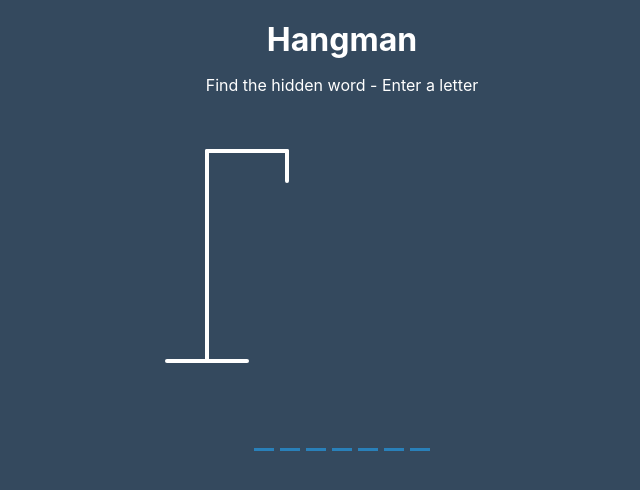
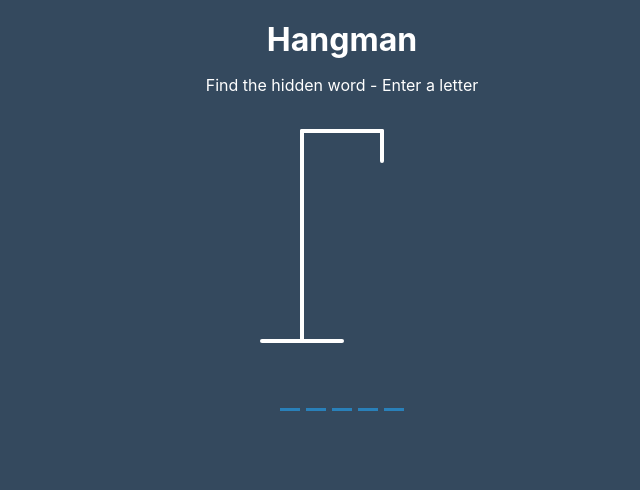
Before and after one commit to hammer147/hangman, a Next.js app: page / in a window 1280 px wide. Shown: the top 490 px of the page, without its empty margins (298-938 px from the left). Built offline with nearby package versions, Linux system fonts and the light colour scheme.

Commit message:
improved styling

```diff
--- a/components/word.module.css
+++ b/components/word.module.css
@@ -1,14 +1,10 @@
 .word {
   display: flex;
-  position: absolute;
-  bottom: 10px;
-  left: 50%;
-  transform: translateX(-50%);
 }
 
 .letter {
   border-bottom: 3px solid #2980b9;
-  display: inline-flex;
+  display: flex;
   font-size: 30px;
   align-items: center;
   justify-content: center;
--- a/components/word.tsx
+++ b/components/word.tsx
@@ -4,11 +4,12 @@ import styles from './word.module.css'
 type Props = {
   selectedWord: string
   correctLetters: Letter[]
+  onWordClick: () => void
 }
 
-const Word = ({ selectedWord, correctLetters }: Props) => {
+const Word = ({ selectedWord, correctLetters, onWordClick }: Props) => {
   return (
-    <div className={styles.word}>
+    <div className={styles.word} onClick={onWordClick}>
       {selectedWord.split('').map((letter, i) => (
         <span className={styles.letter} key={i}>
           {correctLetters.includes(letter as Letter) ? letter : ''}
--- a/components/wrong-letters.module.css
+++ b/components/wrong-letters.module.css
@@ -1,7 +1,4 @@
 .wrongLettersContainer {
-  position: absolute;
-  top: 20px;
-  right: 20px;
   display: flex;
   flex-direction: column;
   text-align: right;
--- a/pages/index.tsx
+++ b/pages/index.tsx
@@ -1,5 +1,5 @@
 import type { NextPage } from 'next'
-import { useCallback, useEffect, useState } from 'react'
+import { useCallback, useEffect, useRef, useState } from 'react'
 import { checkWin } from '../helpers'
 import { Letter } from '../typings'
 import styles from '../styles/Home.module.css'
@@ -12,7 +12,7 @@ import 'react-toastify/dist/ReactToastify.css'
 import Modal from 'react-modal'
 
 
-const words = ['eventlistener', 'timeout', 'sideeffect', 'cleanup'] // lowercase letters
+const words = ['mercury', 'venus', 'earth', 'mars', 'jupiter', 'saturn', 'uranus', 'neptune'] // lowercase letters
 const letters = ['a', 'b', 'c', 'd', 'e', 'f', 'g', 'h', 'i', 'j', 'k', 'l', 'm', 'n', 'o', 'p', 'q', 'r', 's', 't', 'u', 'v', 'w', 'x', 'y', 'z',
   'A', 'B', 'C', 'D', 'E', 'F', 'G', 'H', 'I', 'J', 'K', 'L', 'M', 'N', 'O', 'P', 'Q', 'R', 'S', 'T', 'U', 'V', 'W', 'X', 'Y', 'Z']
 
@@ -25,28 +25,38 @@ const Home: NextPage = () => {
   const [wrongLetters, setWrongLetters] = useState<Letter[]>([])
   const [modalText, setModalText] = useState('')
 
+  // to trigger the keyboard on mobile devices
+  const inputRef = useRef<HTMLInputElement>(null)
+
+  useEffect(() => {
+    inputRef.current!.focus()
+  }, [])
+
+  const onWordClick = () => { inputRef.current!.focus() }
+  //
+
   const reset = () => {
     setSelectedWord(() => words[Math.floor(Math.random() * words.length)])
     setCorrectLetters([])
     setWrongLetters([])
     setModalText('')
+    inputRef.current!.value=''
   }
 
   const handleKeyDown = useCallback(({ key }: KeyboardEvent) => {
+    toast.dismiss()
     if (letters.includes(key)) {
       const letter = key.toLowerCase() as Letter
       if (selectedWord.includes(letter)) {
         if (!correctLetters.includes(letter)) {
           setCorrectLetters(prev => [...prev, letter])
         } else {
-          toast.dismiss()
           toast.info('You already entered this letter.')
         }
       } else {
         if (!wrongLetters.includes(letter)) {
           setWrongLetters(prev => [...prev, letter])
         } else {
-          toast.dismiss()
           toast.info('You already entered this letter.')
         }
       }
@@ -73,9 +83,13 @@ const Home: NextPage = () => {
     <div>
       <Header />
       <div className={styles.gameContainer}>
-        <Figure errors={wrongLetters.length} />
-        <WrongLetters wrongLetters={wrongLetters} />
-        <Word selectedWord={selectedWord} correctLetters={correctLetters} />
+        <div className={styles.row}>
+          <Figure errors={wrongLetters.length} />
+          <WrongLetters wrongLetters={wrongLetters} />
+        </div>
+        <Word selectedWord={selectedWord} correctLetters={correctLetters} onWordClick={onWordClick}/>
+        {/* {to trigger keyboard on mobile devices} */}
+        <input className={styles.hidden} type="text" ref={inputRef} />
       </div>
       <ToastContainer />
       <Modal
--- a/styles/Home.module.css
+++ b/styles/Home.module.css
@@ -1,9 +1,15 @@
 .gameContainer {
-  padding: 20px 30px;
-  position: relative;
-  margin: auto;
-  height: 350px;
-  width: 450px;
+  display: flex;
+  flex-direction: column;
+  align-items: center;
+}
+
+.row {
+  display: flex;
+}
+
+.hidden {
+  display: none;
 }
 
 /* Modal: note that .modal is a child of .overlay */
```
